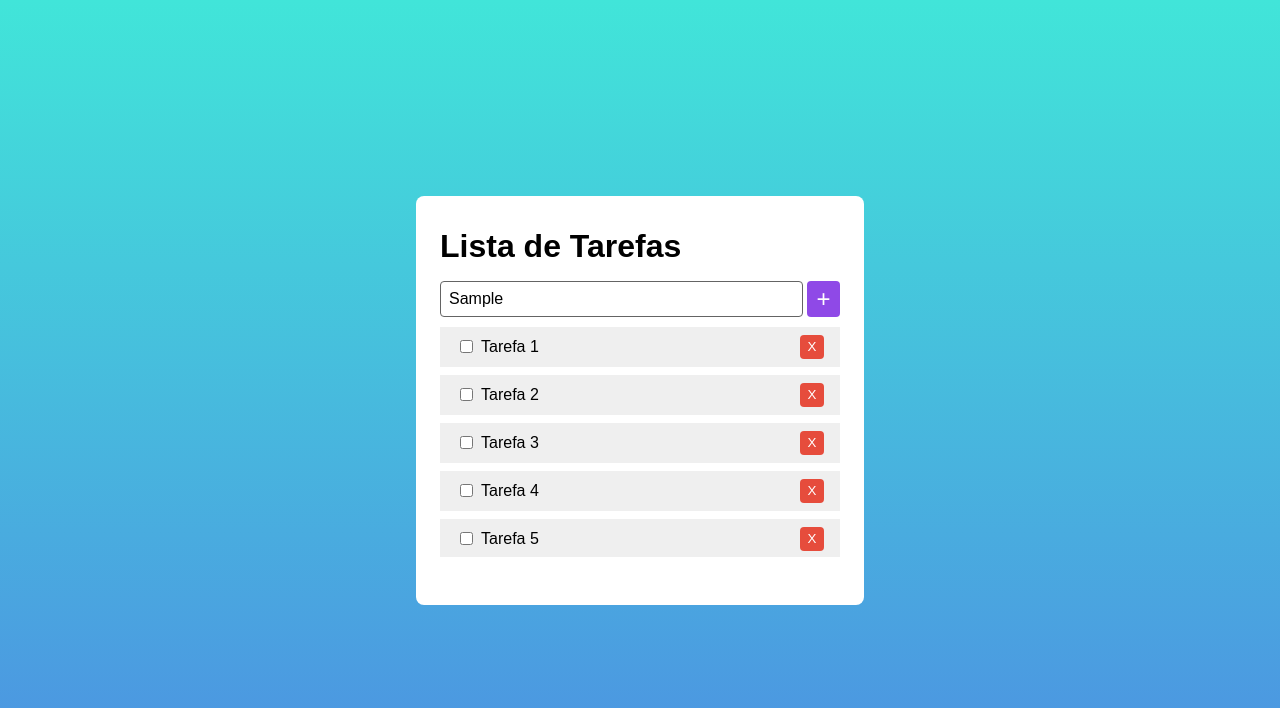
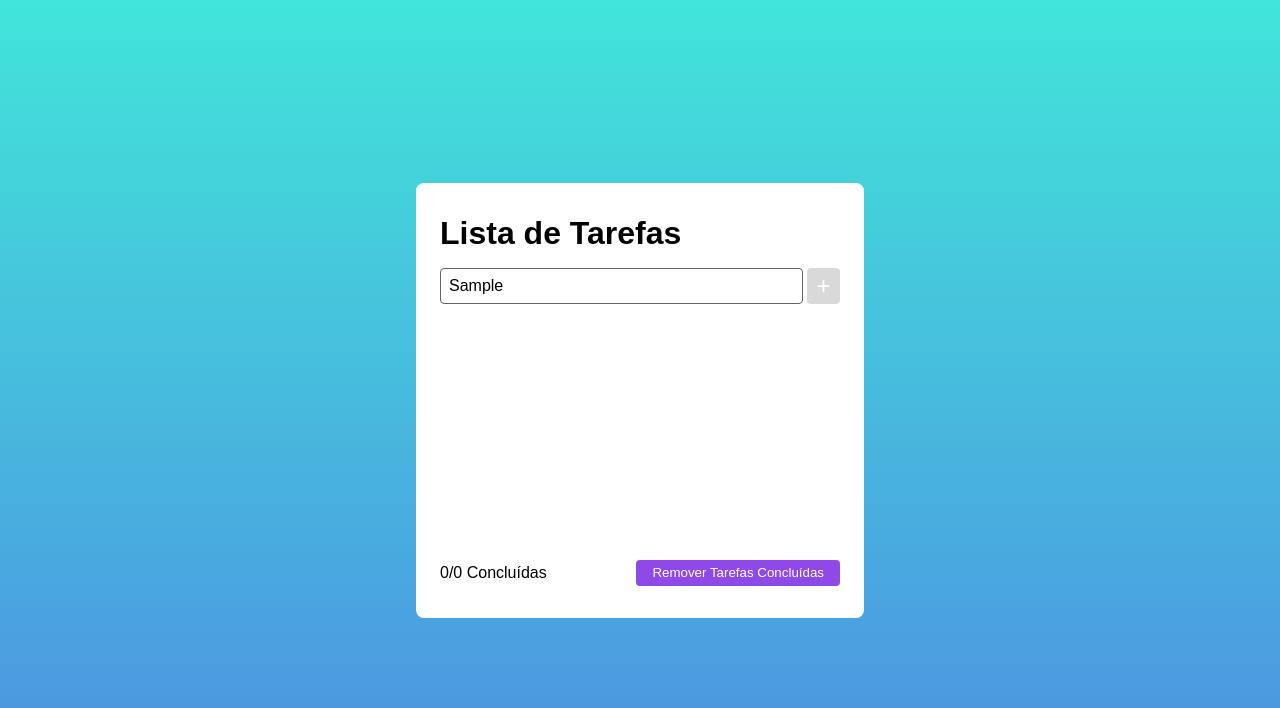
Before and after one commit to everton-menezes/estudo-to-do-list, a plain HTML site: page index.html in a window 1280 px wide. Both pictures are taken after typing "Sample" into the empty fields and a click on the button "Cadastrar tarefa". Drawn offline with Linux system fonts and the light colour scheme.

Commit message:
finalizando projeto com integração com Local Storage, Criação de tarefas, deleção de tarefas, conclusão de tarefas, e atualização de status do contador

```diff
--- a/index.html
+++ b/index.html
@@ -20,7 +20,7 @@
                     aria-label="Qual tarefa deseja cadastrar?"
                     placeholder="Qual tarefa deseja cadastrar?"
                 />
-                <button type="submit" aria-label="Cadastrar tarefa" class="add-task-button">+</button>
+                <button type="submit" id="save-task" aria-label="Cadastrar tarefa" class="add-task-button">+</button>
             </form>
 
         </section>
@@ -29,6 +29,11 @@
 
             </ul>
         </section>
+        <footer>
+            <button onclick="removeDoneTasks()" class="remove-done-tasks-button">
+                Remover Tarefas Concluídas
+            </button>
+        </footer>
     </main>
 </body>
 </html>
--- a/index.js
+++ b/index.js
@@ -1,21 +1,55 @@
-let tasks = [
-    { id: 1, description: 'Tarefa 1', checked: false},
-    { id: 2, description: 'Tarefa 2', checked: false},
-    { id: 3, description: 'Tarefa 3', checked: false},
-    { id: 4, description: 'Tarefa 4', checked: false},
-    { id: 5, description: 'Tarefa 5', checked: false},
-    { id: 6, description: 'Tarefa 6', checked: false},
-    { id: 7, description: 'Tarefa 7', checked: false},
-    { id: 8, description: 'Tarefa 8', checked: false},
-    { id: 9, description: 'Tarefa 9', checked: false},
-]
+const renderTasksProgressData = (tasks) => {
+    let tasksProgress
+    const tasksProgressDOM = document.getElementById('tasks-progress')
+
+    if (tasksProgressDOM) tasksProgress = tasksProgressDOM
+    else {
+        const newTaskProgressDOM = document.createElement('div')
+        newTaskProgressDOM.id = 'tasks-progress'
+        document.getElementsByTagName('footer')[0].appendChild(newTaskProgressDOM)
+        tasksProgress = newTaskProgressDOM
+    }
+
+    const doneTasks = tasks.filter(({checked}) => checked).length
+    const totalTasks = tasks.length
+    tasksProgress.textContent = `${doneTasks}/${totalTasks} Concluídas`
+}
+
+const getTasksFromLocalStorage = () => {
+    const localTasks = JSON.parse(window.localStorage.getItem('tasks'))
+    return localTasks ? localTasks : []
+}
+
+const setTasksInLocalStorage = (tasks) => {
+    window.localStorage.setItem('tasks', JSON.stringify(tasks))
+}
 
 const removeTask = (taskId) => {
-    tasks = tasks.filter(({ id }) => parseInt(id) !== parseInt(taskId))
+    const tasks = getTasksFromLocalStorage()
+    const updatedTasks = tasks.filter(({ id }) => parseInt(id) !== parseInt(taskId))
+    setTasksInLocalStorage(updatedTasks)
+    renderTasksProgressData(updatedTasks)
 
     document
         .getElementById('to-do-list')
         .removeChild(document.getElementById(taskId))
+}
+
+const removeDoneTasks = () => {
+    const tasks = getTasksFromLocalStorage()
+    const tasksToRemove = tasks
+        .filter(({checked}) => checked)
+        .map(({ id }) => id )
+
+    const updatedTasks = tasks.filter(({ checked }) => !checked)
+    setTasksInLocalStorage(updatedTasks)
+    renderTasksProgressData(updatedTasks)
+
+    tasksToRemove.forEach((tasksToRemove) => {
+        document
+            .getElementById("to-do-list")
+            .removeChild(document.getElementById(tasksToRemove))
+    })
 }
 
 const createTaskListItem = (task, checkbox) => {
@@ -36,6 +70,20 @@ const createTaskListItem = (task, checkbox) => {
     return toDo;
 }
 
+const onCheckboxClick = (event) => {
+    const [id] = event.target.id.split('-')
+    const tasks = getTasksFromLocalStorage()
+
+    const updatedTasks = tasks.map((task) => {
+        return parseInt(id) === parseInt(task.id)
+            ? { ...task, checked: event.target.checked }
+            : task
+    })
+
+    setTasksInLocalStorage(updatedTasks)
+    renderTasksProgressData(updatedTasks)
+}
+
 const getCheckboxInput = ({id, description, checked}) => {
     const checkbox = document.createElement('input')
     const label = document.createElement('label')
@@ -45,6 +93,7 @@ const getCheckboxInput = ({id, description, checked}) => {
     checkbox.type = 'checkbox'
     checkbox.id = checkboxId
     checkbox.checked = checked || false
+    checkbox.addEventListener('change', onCheckboxClick)
 
     label.textContent = description
     label.htmlFor = checkboxId
@@ -58,6 +107,7 @@ const getCheckboxInput = ({id, description, checked}) => {
 }
 
 const getNewTaskId = () => {
+    const tasks = getTasksFromLocalStorage()
     const lastId = tasks[tasks.length - 1]?.id
     return lastId ? lastId +1 : 1
 }
@@ -69,27 +119,44 @@ const getNewTaskData = (event) => {
     return { description, id }
 }
 
-const createTask = (event) => {
+const getCreatedTaskInfo = (event) => new Promise((resolve) => {
+    setTimeout(() => {
+        resolve(getNewTaskData(event))
+    }, 3000)
+})
+
+const createTask = async (event) => {
     event.preventDefault()
-    const newTaskData = getNewTaskData(event)
+    document.getElementById('save-task').setAttribute('disabled', true)
+    const newTaskData = await getCreatedTaskInfo(event)
 
     const { id, description } = newTaskData
 
     const checkbox = getCheckboxInput(newTaskData)
     createTaskListItem(newTaskData, checkbox)
 
-    tasks = [
+    const tasks = getTasksFromLocalStorage()
+    const updatedTasks = [
         ...tasks,
         {id: newTaskData.id, description: newTaskData.description, checked: false}
     ]
+    setTasksInLocalStorage(updatedTasks)
+    renderTasksProgressData(updatedTasks)
+
+    document.getElementById('description').value = ''
+    document.getElementById('save-task').removeAttribute('disabled')
 }
 
 window.onload = function(){
     const form = document.getElementById('create-to-do-form')
     form.addEventListener('submit', createTask)
 
+    const tasks = getTasksFromLocalStorage()
+
     tasks.forEach((task) => {
         const checkbox = getCheckboxInput(task)
         createTaskListItem(task, checkbox)
     })
+
+    renderTasksProgressData(tasks)
 }
--- a/style.css
+++ b/style.css
@@ -126,3 +126,36 @@ main {
         opacity: 80%;
     }
 }
+
+.add-task-button:disabled {
+    background-color: #d9d9d9;
+    cursor: not-allowed;
+
+    &:hover {
+        opacity: 80%;
+    }
+}
+
+.remove-done-tasks-button {
+    box-sizing: border-box;
+    height: 2.6rem;
+    color: #fff;
+    background-color: #8f49e7;
+    border-radius: 0.4rem;
+    border: 0;
+    cursor: pointer;
+    padding: 0 1.6rem;
+
+    &:hover {
+        opacity: 80%;
+    }
+}
+
+footer {
+    width: 100%;
+    display: flex;
+    flex-direction: row-reverse;
+    justify-content: space-between;
+    font-size: 1.6rem;
+    align-items: center;
+}
```
